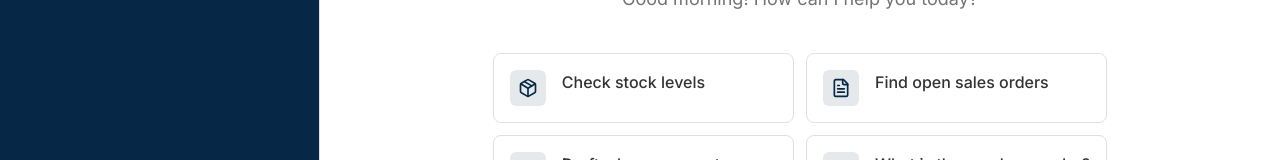
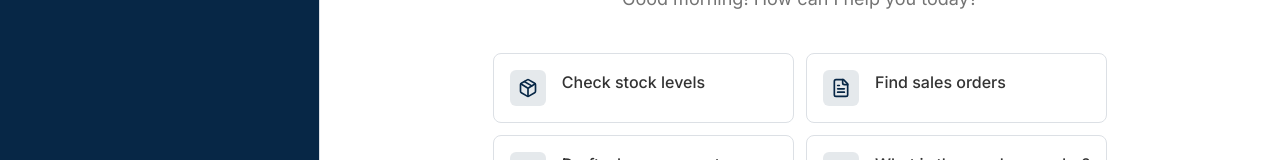
Before and after one commit to IshaanBhatt23/sap-chatflow, a React (Vite) app: page / in a window 1280 px wide. Shown: the part 345-505 px from the top of the page. Built offline with nearby package versions, Linux system fonts and the light colour scheme.

Commit message:
typo in windowscreen.tsx

```diff
--- a/src/components/WelcomeScreen.tsx
+++ b/src/components/WelcomeScreen.tsx
@@ -12,7 +12,7 @@ const promptSuggestions = [
   },
   {
     icon: <FileText className="h-5 w-5" />,
-    text: "Find open sales orders",
+    text: "Find sales orders",
   },
   {
     icon: <Calendar className="h-5 w-5" />,
```
